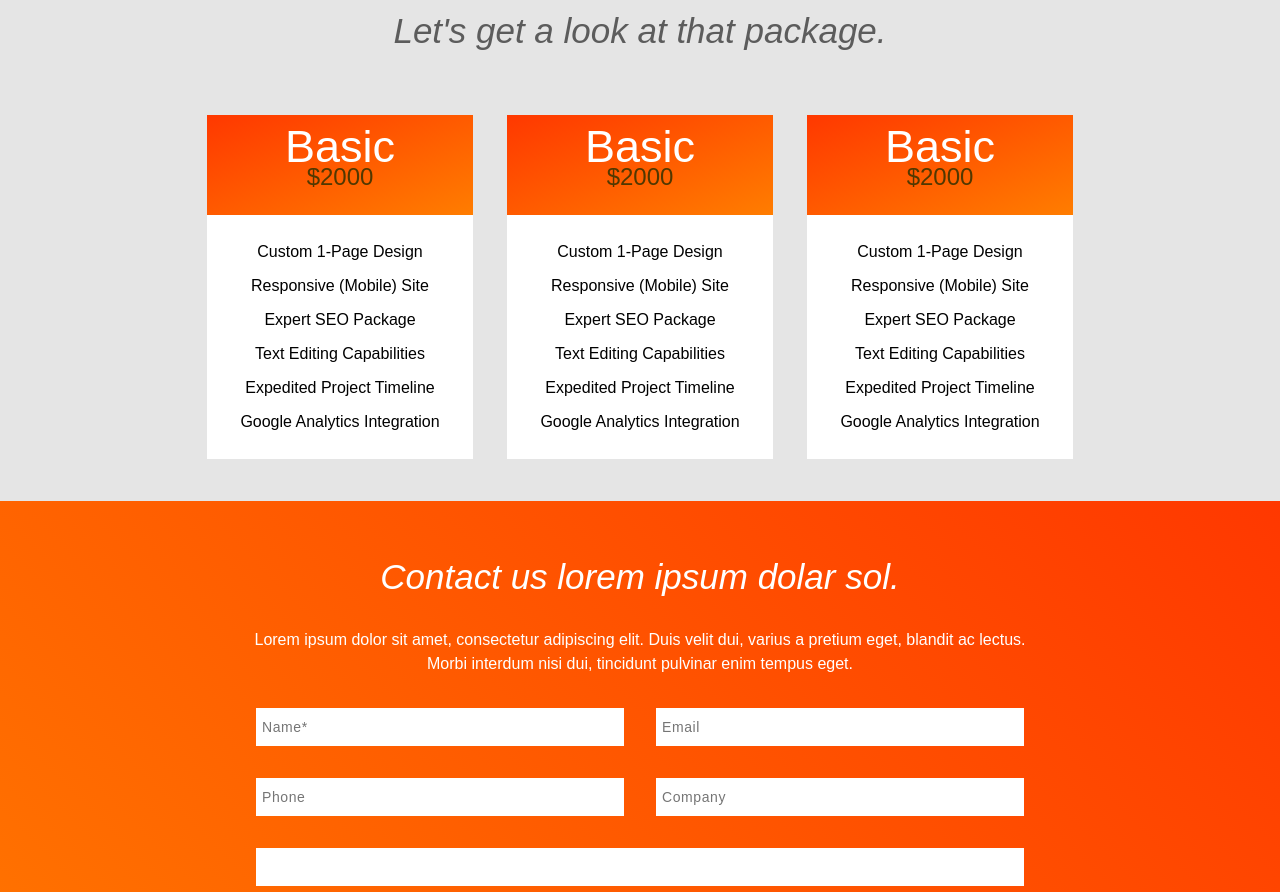
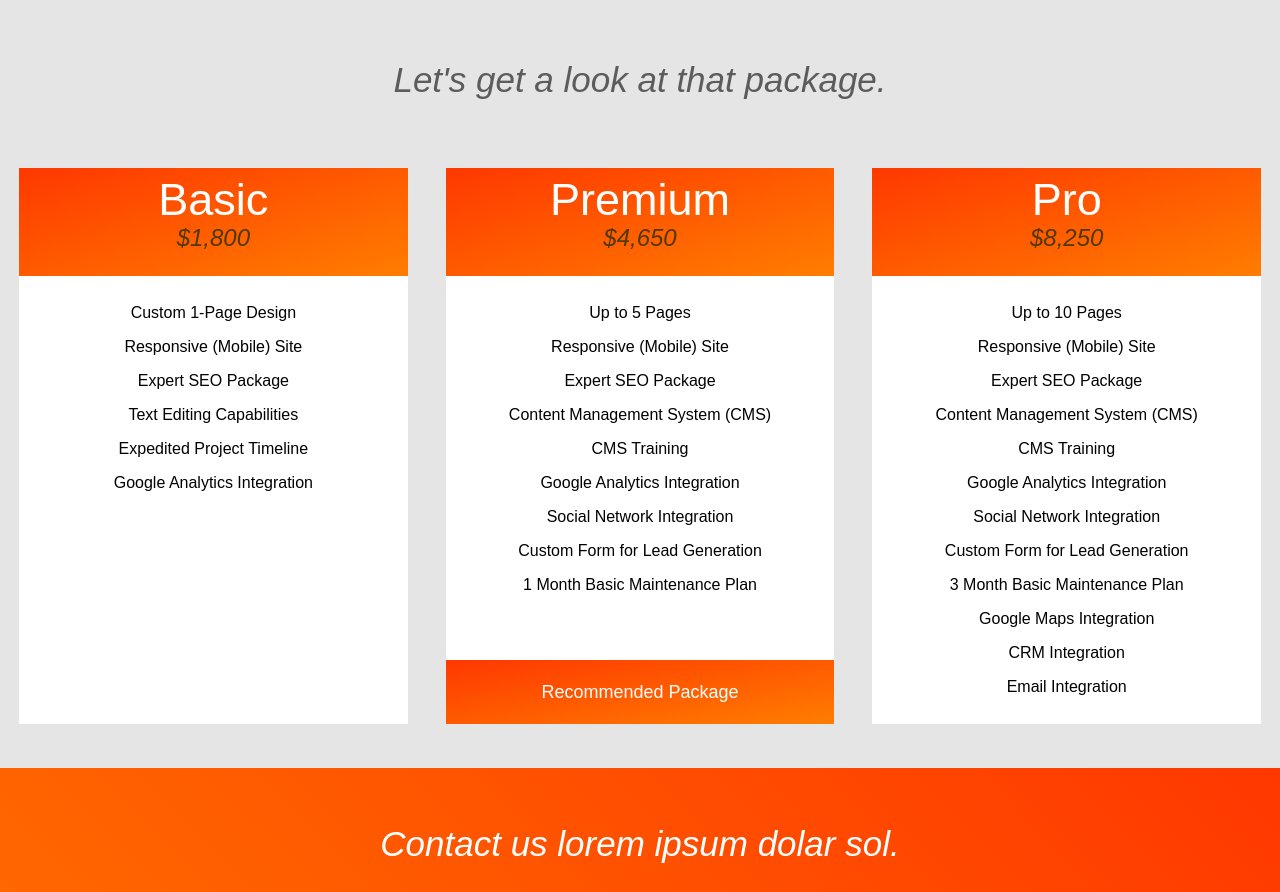
Before and after one commit to joelsalisbury/bb, a website: page index.html in a window 1280 px wide. Shown: the part 844-1736 px from the top of the page. Drawn offline with Linux system fonts and the light colour scheme; files that its build step writes are made by us from their sources.

Commit message:
changes to footer, columns, cards, etc

```diff
--- a/index.html
+++ b/index.html
@@ -43,7 +43,7 @@
 				</picture>
 			</div>
 
-			<div class="lede-col">
+			<div class="lede-col clearfix">
 				<div class="u-floatRight">
 					<h1><small>Better Websites.</small><br>Better Small Businesses.</h1>
 					<p>Lorem ipsum dolor sit amet, consectetur adipiscing elit. Nam iaculis massa at mattis dignissim. Nunc eget sapien venenatis, sollicitudin quam a, volutpat dui.</p>
@@ -71,7 +71,7 @@
 				<div class="card">
 					<div class="card__top">
 						<h2>Basic</h2>
-						<span class="card__top__price">$2000</span>
+						<span class="card__top__price">$1,800</span>
 					</div>
 					<div class="card__body">
 						<ul class="package__features">
@@ -87,20 +87,26 @@
 			</div>
 
 			<div class="column-3">
-				<div class="card">
+				<div class="card has-footer">
 					<div class="card__top">
-						<h2>Basic</h2>
-						<span class="card__top__price">$2000</span>
+						<h2>Premium</h2>
+						<span class="card__top__price">$4,650</span>
 					</div>
 					<div class="card__body">
 						<ul class="package__features">
-							<li>Custom 1-Page Design</li>
+							<li>Up to 5 Pages</li>
 							<li>Responsive (Mobile) Site</li>
 							<li>Expert SEO Package</li>
-							<li>Text Editing Capabilities</li>
-							<li>Expedited Project Timeline</li>
+							<li>Content Management System (CMS)</li>
+							<li>CMS Training</li>
 							<li>Google Analytics Integration</li>
+							<li>Social Network Integration</li>
+							<li>Custom Form for Lead Generation</li>
+							<li>1 Month Basic Maintenance Plan</li>
 						</ul>
+					</div>
+					<div class="card__footer u-textCenter">
+						<p>Recommended Package</p>
 					</div>
 				</div>
 			</div>
@@ -108,17 +114,23 @@
 			<div class="column-3">
 				<div class="card">
 					<div class="card__top">
-						<h2>Basic</h2>
-						<span class="card__top__price">$2000</span>
+						<h2>Pro</h2>
+						<span class="card__top__price">$8,250</span>
 					</div>
 					<div class="card__body">
 						<ul class="package__features">
-							<li>Custom 1-Page Design</li>
+							<li>Up to 10 Pages</li>
 							<li>Responsive (Mobile) Site</li>
 							<li>Expert SEO Package</li>
-							<li>Text Editing Capabilities</li>
-							<li>Expedited Project Timeline</li>
+							<li>Content Management System (CMS)</li>
+							<li>CMS Training</li>
 							<li>Google Analytics Integration</li>
+							<li>Social Network Integration</li>
+							<li>Custom Form for Lead Generation</li>
+							<li>3 Month Basic Maintenance Plan</li>
+							<li>Google Maps Integration</li>
+							<li>CRM Integration</li>
+							<li>Email Integration</li>
 						</ul>
 					</div>
 				</div>
--- a/src/scss/base/_global.scss
+++ b/src/scss/base/_global.scss
@@ -3,7 +3,7 @@
 
 html, body {
 	font-family:"freight-sans-pro", arial, sans-serif;
-	font-size: 16px;
+	font-size: 18px;
 	font-weight: 300;
 	line-height: 24px;
 	color: $darkGray;
@@ -12,6 +12,11 @@ html, body {
 
 * {
 	box-sizing:inherit;
+}
+
+strong {
+	font-weight: 500;
+    font-style: italic;
 }
 
 h1 {
@@ -31,10 +36,10 @@ h1 {
 }
 
 p {
-	font-size: 16px;
+	font-size: 18px;
 	color: rgba(0,0,0,0.70);
 	letter-spacing: 0;
-	line-height: 24px;
+	line-height: 28px;
 }
 
 .header__main {
@@ -129,7 +134,6 @@ color: #FFFFFF;
 .orange-lede {
 	background-image: linear-gradient(-135deg, #FF3800 0%, #FF7D00 100%);
 	padding:50px 10px;
-
 	font-size: 18px;
 	color: #FFFFFF;
 	letter-spacing: 0;
@@ -144,6 +148,10 @@ color: #FFFFFF;
 	width:70%;
 	float:none;
 	padding:25px;
+	p {
+		font-size:16px;
+		margin-bottom:20px;
+	}
 }
 
 .hero-img {
@@ -156,12 +164,24 @@ color: #FFFFFF;
 
 .packages {
 	background-color:$lightGray;
+	.column-3 {
+		flex:1;
+		display: flex;
+	}
+
+	.card {
+		width:100%;
+	}
 }
 
 .card {
 	background: #FFFFFF;
 	border: 1px solid rgba(0,0,0,0.10);
 	transition:0.2s;
+	position:relative;
+	&.has-footer {
+		padding-bottom:48px;
+	}
 	&:hover {
 		transform: translateY(-5px);
 	}
@@ -171,6 +191,7 @@ color: #FFFFFF;
 	@include orangegradient;
 	padding:20px;
 	text-align:center;
+
 	h2 {
 
 		font-size: 45px;
@@ -187,11 +208,26 @@ color: #FFFFFF;
 		color: #513800;
 		letter-spacing: 0;
 		line-height:1.5em;
+		display:inline-block;
+		margin-top:8px;
+		font-style: italic;
 	}
 }
 
 .card__body {
 	padding:20px 0px;
+}
+
+.card__footer {
+	@include orangegradient;
+	color:$white;
+	text-align:center;
+	position:absolute;
+	width:100%;
+	bottom:0px;
+	p{
+		color:$white;
+	}
 }
 
 .package__features {
@@ -238,7 +274,8 @@ line-height: 55px;
 
 .contact {
 	background-image: linear-gradient(-135deg, #FF3800 0%, #FF7D00 100%);
-	padding:25px 0px;
+	padding:25px 10px;
+
 	p {
 		color:$white;
 	}
@@ -257,7 +294,14 @@ textarea {
 	background:black;
 	min-height:48px;
 	text-align:center;
+	.wrapper {
+		overflow:auto;
+	}
 	p{
 		color:$white;
 	}
 }
+
+.background-orange {
+	@include orangegradient;
+}
```
Also changed, not shown: dist/css/app.css, dist/css/app.min.css, dist/js/main.js.
